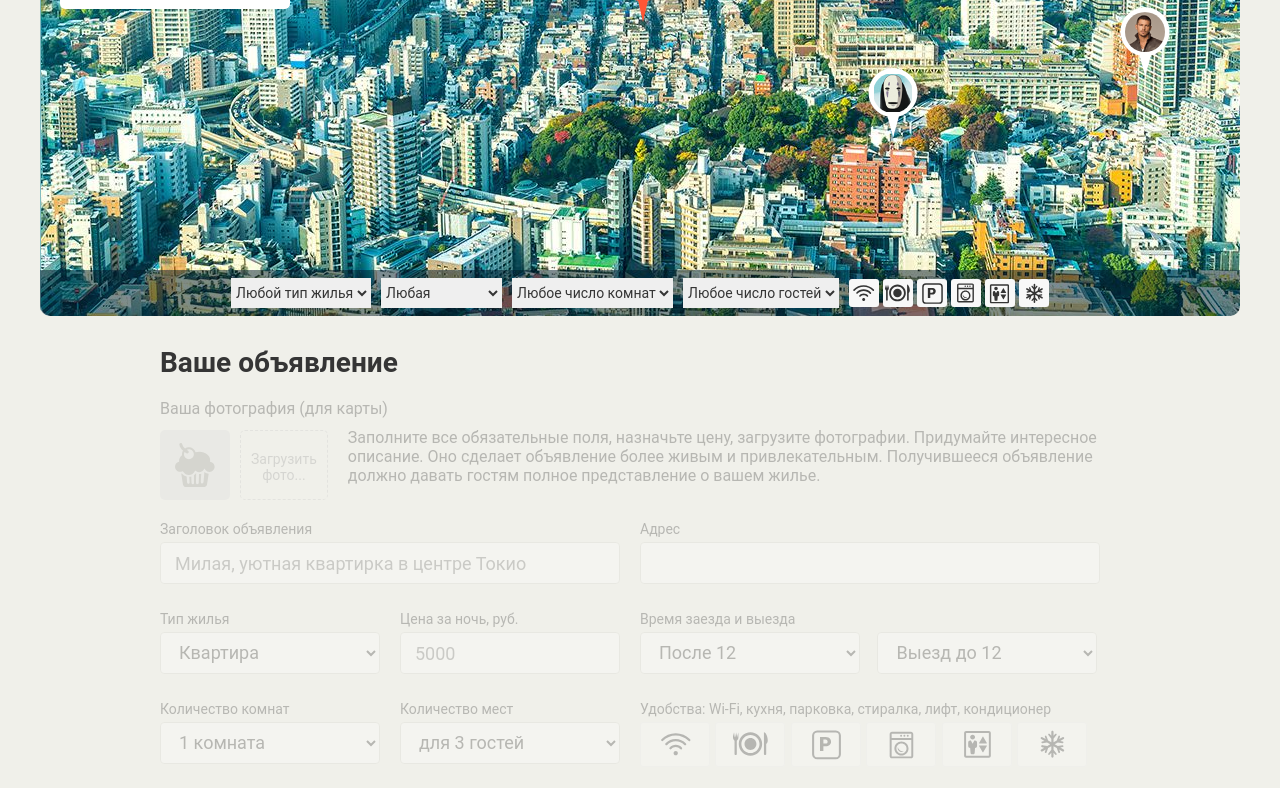
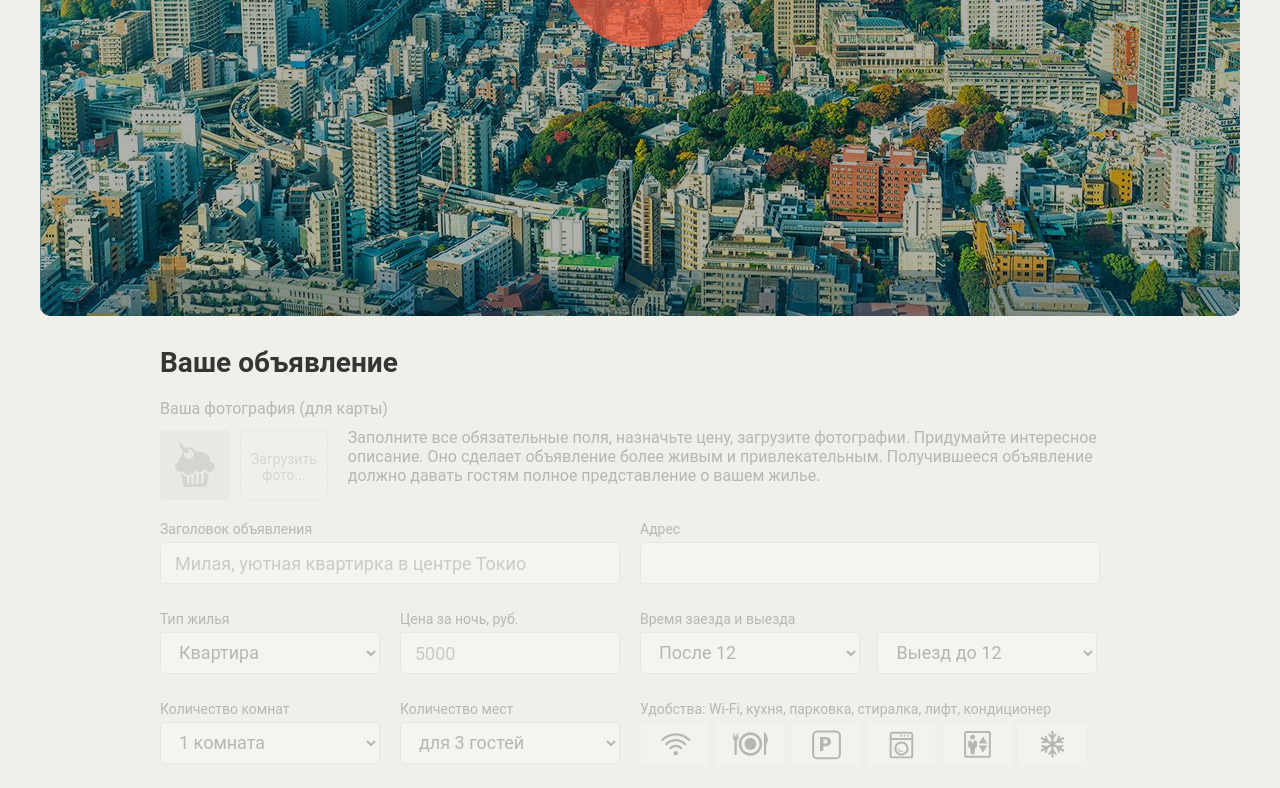
Before and after one commit to cybersunt/keksobooking-base-19, a website: page index.html in a window 1280 px wide. Shown: the part 434-1222 px from the top of the page. Drawn offline with Linux system fonts and the light colour scheme; files whose address does not match are found by name.

Commit message:
Возвращение приложения в исходное состояние

```diff
--- a/index.html
+++ b/index.html
@@ -252,6 +252,7 @@
   <script src="js/data.js"></script>
   <script src="js/pins.js"></script>
   <script src="js/card.js"></script>
+  <script src="js/map.js"></script>
   <script src="js/main.js"></script>
 </body>
 </html>
--- a/js/main.js
+++ b/js/main.js
@@ -1,10 +1,7 @@
 'use strict';
 
 (function () {
-  var map = document.querySelector('.map');
-  map.classList.remove('map--faded');
-
   var currentData = window.data.generateMocks();
-  window.mapMarks.generatePins(currentData);
-  window.card.openCardOffer(currentData);
+  // window.mapMarks.generatePins(currentData);
+  // window.card.openCardOffer(currentData);
 })();
--- /dev/null
+++ b/js/map.js
@@ -0,0 +1,5 @@
+'use strict';
+
+(function () {
+  var map = document.querySelector('.map');
+})();
```
